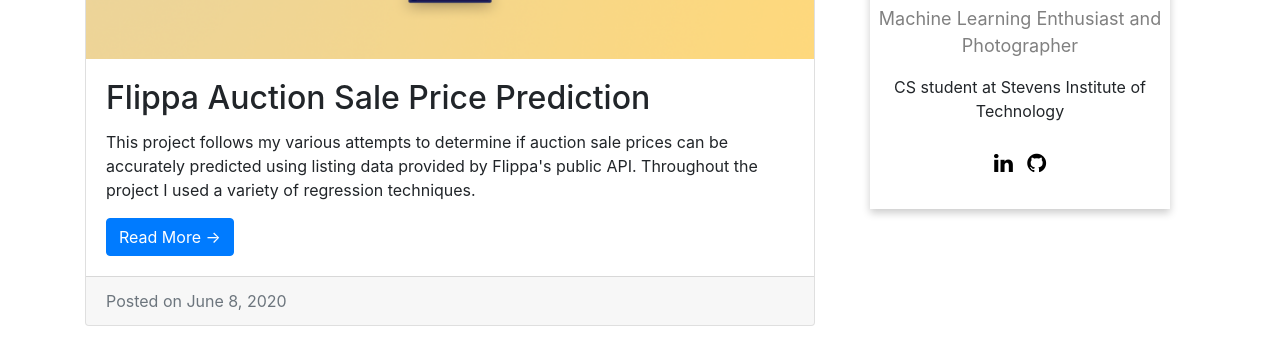
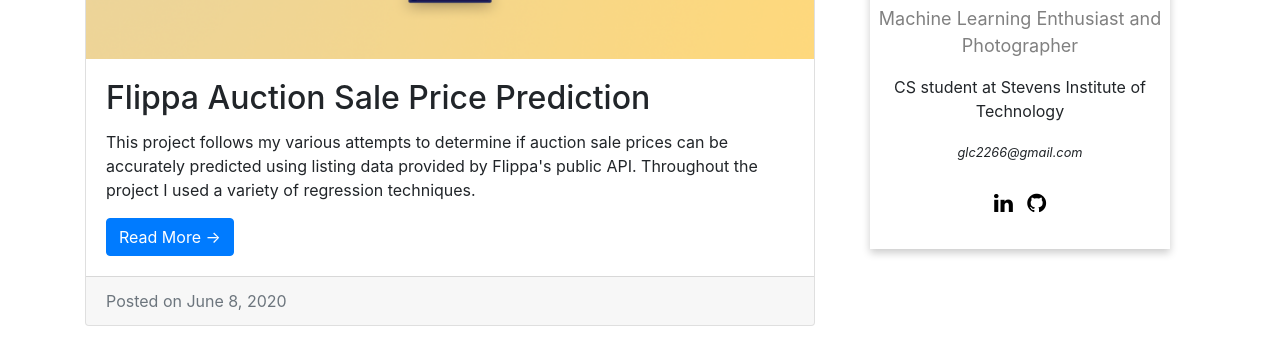
Before and after one commit to HalfMillennium/HalfMillennium.github.io, a website: page index.html in a window 1280 px wide. Shown: the part 380-728 px from the top of the page. Drawn offline with Linux system fonts and the light colour scheme.

Commit message:
Updated contact and profile card
Clicking the contact page in the nav bar opens a mail-to link.

```diff
--- a/index.html
+++ b/index.html
@@ -42,7 +42,7 @@
             <a class="nav-link" href="#">About</a>
           </li>-->
           <li class="nav-item">
-            <a class="nav-link" href="#">Contact</a>
+            <a class="nav-link" href="mailto:glc2266@gmail.com">Contact</a>
           </li>
         </ul>
       </div>
@@ -109,6 +109,7 @@
           <h1>Garrett Chestnut</h1>
           <p class="title">Machine Learning Enthusiast and Photographer</p>
           <p>CS student at Stevens Institute of Technology</p>
+          <small><em>glc2266@gmail.com</em></small>
           <div id="socials">
             <a href="#"><i class="fa fa-linkedin"></i></a>
             <a href="#"><i class="fa fa-github"></i></a>
```
Also changed, not shown: flippa.html (+1 -1 lines).
